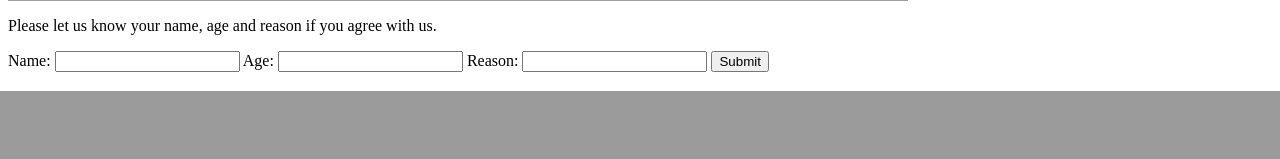
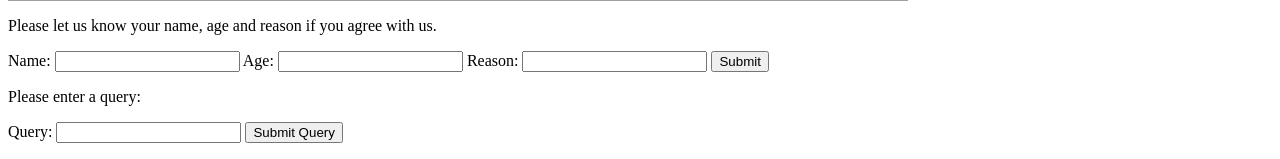
Before and after one commit to alvasi/alva_zhang_sse_lab2, a Flask app: page / in a window 1280 px wide. Shown: the part 709-868 px from the top of the page. Before the commit the page ends 800 px from the top, so only its background shows below. Run offline with Flask 3, Linux system fonts and the light colour scheme; grey boxes are pictures that could not be loaded.

Commit message:
changes index.html to include query

```diff
--- a/api/templates/index.html
+++ b/api/templates/index.html
@@ -16,4 +16,10 @@
         <input type="text" id="reasonfield" name="reason">
         <input type="submit" value="Submit">
     </form>
+    <p>Please enter a query:</p>
+    <form action="/query" method="get">
+        <label for="queryfield">Query:</label>
+        <input type="text" id="queryfield" name="q">
+        <input type="submit" value="Submit Query">
+    </form>
 </html>
```
